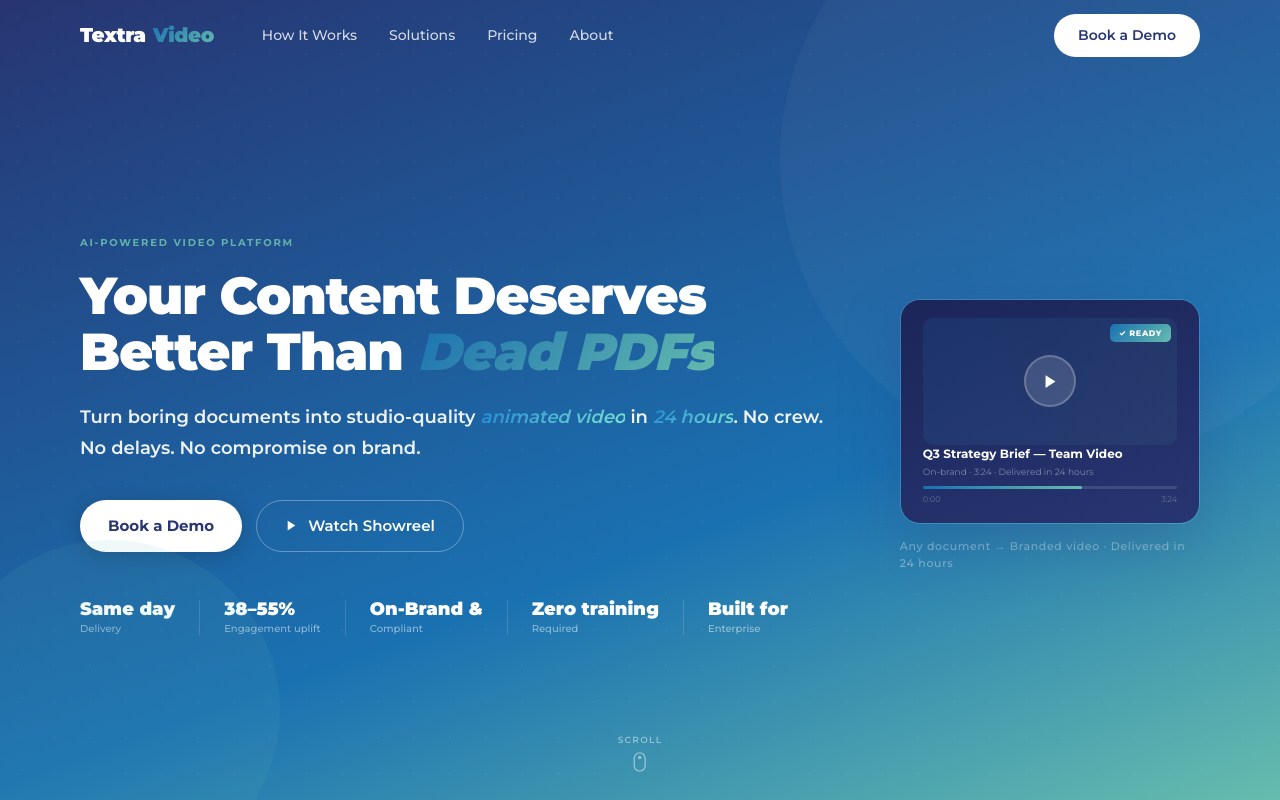
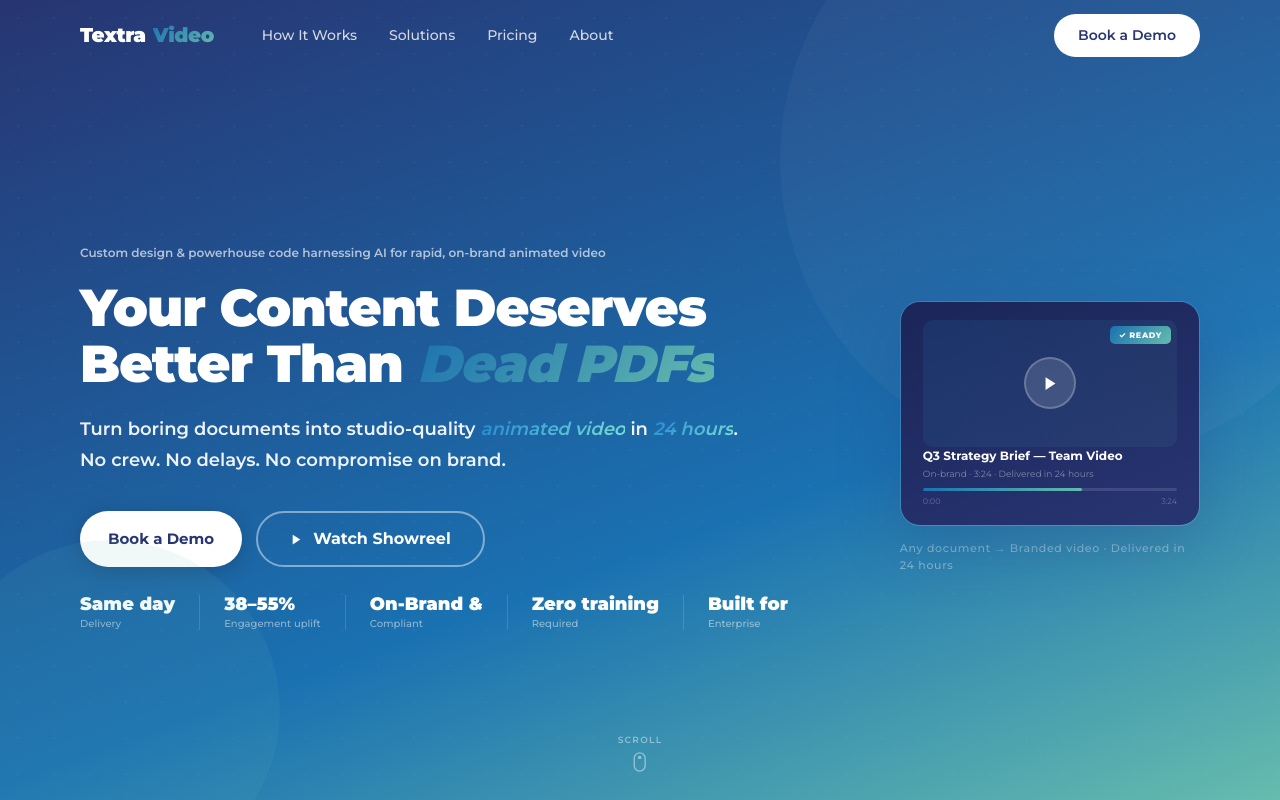
Before and after one commit to rajvalley-textra/textra-video, a Next.js app: page / in a window 1280 px wide. Shown: the top 800 px of the page. Built offline with nearby package versions, Linux system fonts and the light colour scheme.

Commit message:
Hero: tighter padding, description line break, new eyebrow, larger Showreel button

```diff
--- a/components/HeroSection.tsx
+++ b/components/HeroSection.tsx
@@ -138,11 +138,11 @@
       <div style={{ position: 'absolute', top: -140, right: -100, width: 600, height: 600, borderRadius: '50%', background: 'rgba(255,255,255,0.03)', pointerEvents: 'none' }} />
       <div style={{ position: 'absolute', bottom: -80, left: -60, width: 340, height: 340, borderRadius: '50%', background: 'rgba(102,188,173,0.09)', pointerEvents: 'none' }} />
 
-      <div className="hero-grid wrap-pad" style={{ ...WRAP, width: '100%', display: 'grid', gridTemplateColumns: '55fr 45fr', gap: 64, alignItems: 'center', padding: '80px 40px' }}>
+      <div className="hero-grid wrap-pad" style={{ ...WRAP, width: '100%', display: 'grid', gridTemplateColumns: '55fr 45fr', gap: 64, alignItems: 'center', padding: '52px 40px 48px' }}>
         {/* Left */}
         <div>
-          <div style={{ fontSize: 10, fontWeight: 700, letterSpacing: '0.18em', textTransform: 'uppercase', color: 'rgba(102,188,173,0.92)', marginBottom: 18 }}>
-            AI-Powered Video Platform
+          <div style={{ fontSize: 12, fontWeight: 600, color: 'rgba(255,255,255,0.65)', marginBottom: 18, lineHeight: 1.5 }}>
+            Custom design & powerhouse code harnessing AI for rapid, on-brand animated video
           </div>
           <h1 className="hero-title" style={{ fontSize: 52, fontWeight: 900, color: '#fff', lineHeight: 1.08, letterSpacing: '-0.02em', margin: '0 0 22px 0' }}>
             Your Content Deserves Better Than{' '}
@@ -153,9 +153,9 @@
             <em style={{ fontStyle: 'italic', background: grad, WebkitBackgroundClip: 'text', WebkitTextFillColor: 'transparent', backgroundClip: 'text', filter: 'brightness(1.2)' }}>animated video</em>
             {' '}in{' '}
             <em style={{ fontStyle: 'italic', background: grad, WebkitBackgroundClip: 'text', WebkitTextFillColor: 'transparent', backgroundClip: 'text', filter: 'brightness(1.2)' }}>24 hours</em>
-            . No crew. No delays. No compromise on brand.
+            .<br/>No crew. No delays. No compromise on brand.
           </p>
-          <div className="hero-cta" style={{ display: 'flex', gap: 14, flexWrap: 'wrap', marginBottom: 48 }}>
+          <div className="hero-cta" style={{ display: 'flex', gap: 14, flexWrap: 'wrap', marginBottom: 28 }}>
             <a
               href="#contact"
               style={{ display: 'inline-flex', alignItems: 'center', gap: 8, background: '#fff', color: C.navy, borderRadius: 9999, padding: '14px 28px', fontSize: 15, fontWeight: 700, textDecoration: 'none', boxShadow: '0 4px 20px rgba(0,0,0,0.18)', transition: 'transform 200ms, box-shadow 200ms' }}
@@ -166,7 +166,7 @@
             </a>
             <a
               href="#showreel"
-              style={{ display: 'inline-flex', alignItems: 'center', gap: 10, background: 'transparent', color: '#fff', borderRadius: 9999, padding: '14px 28px', fontSize: 15, fontWeight: 600, textDecoration: 'none', border: '1.5px solid rgba(255,255,255,0.32)', transition: 'border-color 200ms, background 200ms' }}
+              style={{ display: 'inline-flex', alignItems: 'center', gap: 10, background: 'transparent', color: '#fff', borderRadius: 9999, padding: '14px 32px', fontSize: 16, fontWeight: 700, textDecoration: 'none', border: '2px solid rgba(255,255,255,0.45)', transition: 'border-color 200ms, background 200ms' }}
               onMouseEnter={(e) => { e.currentTarget.style.borderColor = 'rgba(255,255,255,0.65)'; e.currentTarget.style.background = 'rgba(255,255,255,0.07)'; }}
               onMouseLeave={(e) => { e.currentTarget.style.borderColor = 'rgba(255,255,255,0.32)'; e.currentTarget.style.background = 'transparent'; }}
             >
```
